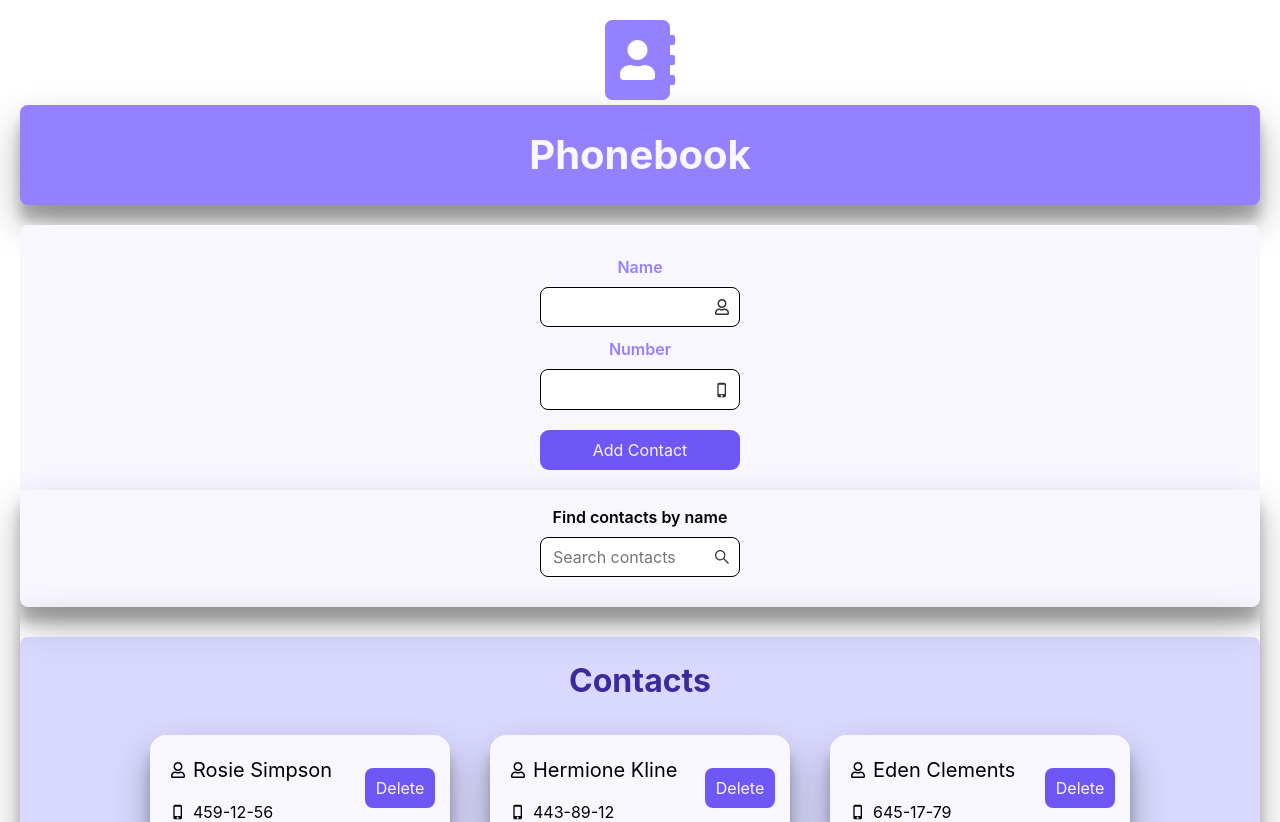
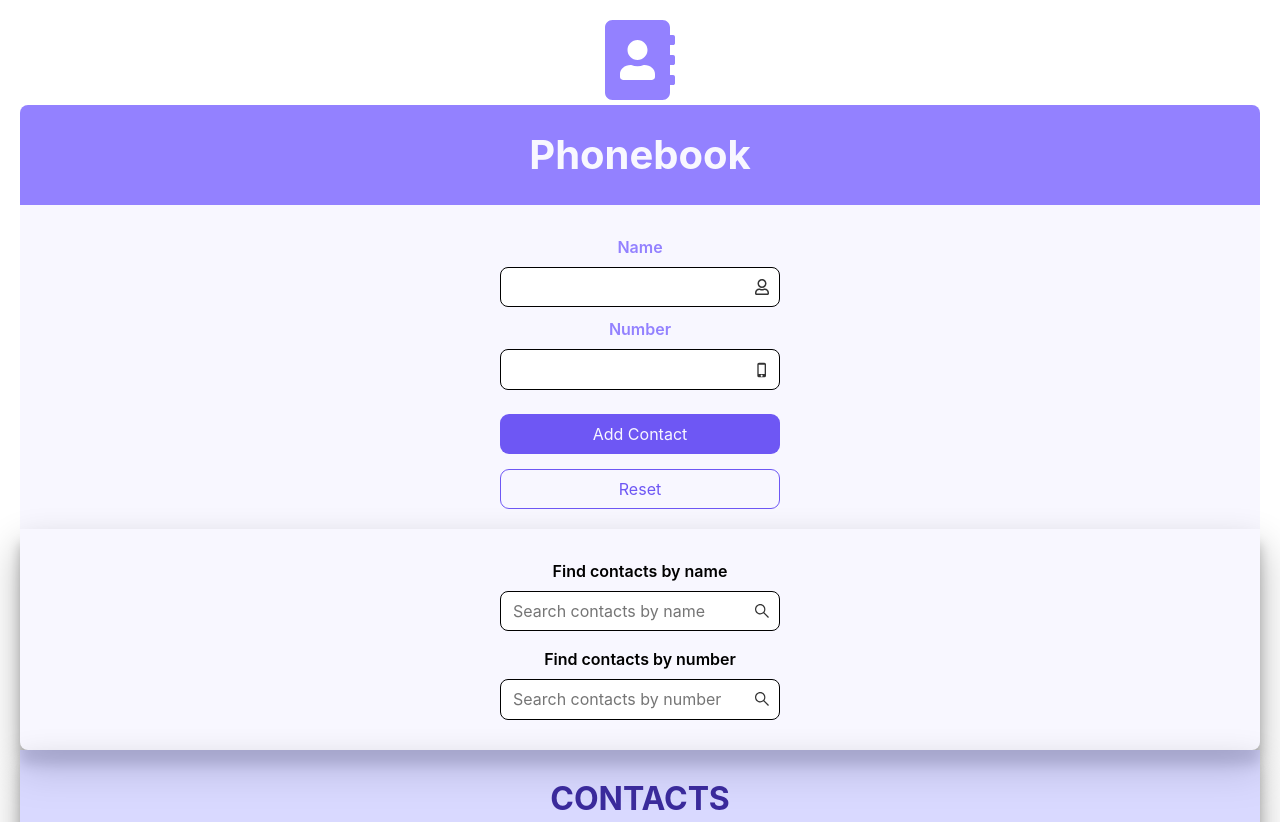
Before and after one commit to DennisUser1/react-hw-03, a React (Vite) app: page / in a window 1280 px wide. Shown: the top 822 px of the page. Built offline with nearby package versions, Linux system fonts and the light colour scheme.

Commit message:
v.1.4. Fixed bugs styles

```diff
--- a/src/App.css
+++ b/src/App.css
@@ -8,12 +8,12 @@
 .mainTitle {
   text-align: center;
   font-size: 40px;
-  margin-bottom: 20px;
+  /* margin-bottom: 20px; */
   background-color:  #9381ff;
   color: #f8f7ff;
   padding: 20px;
-  border-radius: 8px;
-  box-shadow:  0 19px 38px rgba(0, 0, 0, 0.3), 0 15px 12px rgba(0, 0, 0, 0.22);
+  border-radius: 8px 8px 0 0;
+  /* box-shadow:  0 19px 38px rgba(0, 0, 0, 0.3), 0 15px 12px rgba(0, 0, 0, 0.22); */
 }
 
 .cardBox {
@@ -28,26 +28,21 @@
 .subtitleWrapper {
   display: flex;
   align-items: center;
-  justify-content: center;
-  position: relative;
+  justify-content: space-evenly;
+  background-color: #b8b8ff87;
+  padding: 25px;
 }
 
 .preTitle {
-  flex-grow: 1;
-  text-align: center;
   font-size: 32px;
-  background-color: #b8b8ff87;
   color: #3a2a9b;
-  padding: 20px 40px 20px 40px;
-  margin-top: 30px;
-  border-radius: 8px 8px 0 0;
+  text-transform: uppercase;
 }
 
 .undoButton {
   display: flex;
   justify-content: center;
   align-items: center;
-  /* padding: 10px; */
   width: 70px;
   height: 40px;
   border-radius: 8px;
@@ -55,36 +50,88 @@
   background-color: #3a2a9b;
   color: #f8f7ff;
   cursor: pointer;
-  position: absolute;
-  right: 6.4%;
-  top: 47%;
   transition: all 0.25s cubic-bezier(0.7, 0.98, 0.86, 0.98);
 }
 
 .undoButton:hover {
-  background-color: #261c68;
+  background-color: #30208f;
+}
+
+.messageWrapper {
+  display: flex;
+  align-items: center;
+  justify-content: center;
+  background-color: #b8b8ff87;
+}
+
+.messageContentWrapper {
+  display: flex;
+  align-items: center;
+  padding: 16px 18px 25px 18px;
+  gap: 6px;
+  background-color: #f8f7ff;
+  width: 300px;
+  border-radius: 16px;
+  margin-bottom: 25px;
+}
+
+.messageInfo {
+  text-align: center;
+  color: red;
+  /* font-weight: 600; */
+  width: 220px;
+}
+
+.messageIconInfo {
+  color: red;
+}
+
+@media screen and (min-width: 300px) and (max-width: 359px) {
+  .subtitleWrapper {
+    padding: 30px 6px 20px 6px;
+    justify-content: space-around;
+  }
+
+  .preTitle {
+    margin-right: 0;
+    margin-left: 0;
+  }
+}
+
+@media screen  and (min-width: 360px) and (max-width: 380px) {
+  .subtitleWrapper {
+    padding: 30px 12px 20px 12px;
+    justify-content: space-around;
+  }
+
+  .preTitle {
+    font-size: 24px;
+    margin-right: 20px;
+    margin-left: 20px;
+  }
+}
+
+@media screen and (min-width: 381px) and (max-width: 460px) {
+  .subtitleWrapper {
+    padding: 30px 20px 20px 20px;
+    justify-content: space-evenly;
+  }
+
+  .preTitle {
+    font-size: 24px;
+    margin-right: 20px;
+    margin-left: 20px;
+  }
 }
 
 @media screen and (min-width: 300px) and (max-width: 460px) {
   .iconBook {
-    font-size: 50px;
+    font-size: 60px;
   }
-
-  .preTitle {
-    text-align: left;
-  }
-
-  .undoButton {
-    position: absolute;
-    right: 8%;
-    top: 47%;
-   }
 }
 
-@media screen and (min-width: 1560px) {
-  .undoButton {
-    position: absolute;
-    right: 9.3%;
-    top: 47%;
-   }
+@media screen and (min-width: 461px) and (max-width: 767px) {
+  .preTitle {
+    font-size: 24px;
+  }
 }
--- a/src/App.jsx
+++ b/src/App.jsx
@@ -4,18 +4,17 @@ import SearchBox from "components/SearchBox/SearchBox";
 import ContactList from "components/ContactList/ContactList";
 import initialContacts from './db/contacts.json';
 import { FaAddressBook } from "react-icons/fa";
+import { FaChess } from "react-icons/fa";
 import "./App.css";
 
 export default function App() {
-
   const [contacts, setContacts] = useState(() => {
-    const savedContact = JSON.parse(
-      window.localStorage.getItem("saved-contacts")
-    );
+    const savedContact = JSON.parse(window.localStorage.getItem("saved-contacts"));
     return savedContact !== null ? savedContact : initialContacts;
   });
 
-  const [filter, setFilter] = useState("");
+  const [filterByName, setFilterByName] = useState("");
+  const [filterByNumber, setFilterByNumber] = useState("");
   const [deletedContact, setDeletedContact] = useState(null);
   const [deletedContactIndex, setDeletedContactIndex] = useState(null);
 
@@ -24,9 +23,7 @@ export default function App() {
   }, [contacts]);
 
   const addContact = (newContact) => {
-    setContacts((prevContacts) => {
-      return [newContact, ...prevContacts];
-    });
+    setContacts((prevContacts) => [newContact, ...prevContacts]);
   };
 
   const deleteContact = (contactId) => {
@@ -51,22 +48,52 @@ export default function App() {
     }
   };
 
-  const filteredContacts = contacts.filter((contact) =>
-    contact.name.toLocaleLowerCase().includes(filter.toLocaleLowerCase())
-  );
+  const filteredContacts = contacts.filter(contact => {
+    if (filterByName) {
+      return contact.name.toLowerCase().includes(filterByName.toLowerCase());
+    }
+    if (filterByNumber) {
+      return contact.number.includes(filterByNumber);
+    }
+    return true;
+  });
+
+  const noContacts = contacts.length === 0;
 
   return (
     <div className="cardBox">
-      <FaAddressBook className="iconBook"/>
+      <FaAddressBook className="iconBook" />
       <h1 className="mainTitle">Phonebook</h1>
       <ContactForm addContact={addContact} />
-      <SearchBox filterContacts={filter} setFilterContacts={setFilter} />
+      <SearchBox
+        filterByName={filterByName}
+        setFilterByName={setFilterByName}
+        filterByNumber={filterByNumber}
+        setFilterByNumber={setFilterByNumber}
+      />
       <div className="boxShadow">
         <div className="subtitleWrapper">
           <h2 className="preTitle">Contacts</h2>
-          {deletedContact && <button className="undoButton" onClick={undoDelete}>Undo</button>}
+          {!noContacts && deletedContact && (
+            <button className="undoButton" onClick={undoDelete}>
+              Undo
+            </button>
+          )}
         </div>
-        <ContactList contacts={filteredContacts} deleteContact={deleteContact}/>
+        {noContacts ? (
+          <div className="messageWrapper">
+            <div className="messageContentWrapper">
+              <FaChess className="messageIconInfo" size="16"/>
+              <p className="messageInfo">
+                Not contacts available at the moment.
+                <br/>
+                Please, add some contacts to view them here.
+              </p>
+            </div>
+          </div>
+        ) : (
+          <ContactList contacts={filteredContacts} deleteContact={deleteContact} />
+        )}
       </div>
     </div>
   );
--- a/src/components/Contact/Contact.jsx
+++ b/src/components/Contact/Contact.jsx
@@ -5,7 +5,7 @@ import styles from "./Contact.module.css";
 export default function Contact({ id, name, number, deleteContact }) {
     return (
       <>
-        <div className={styles.infoCardWrapper}>
+        <div className={styles.contactCardWrapper}>
           <div className={styles.iconCardWrapper}>
               <FaRegUser size="16" />
               <p className={styles.name}>
--- a/src/components/Contact/Contact.module.css
+++ b/src/components/Contact/Contact.module.css
@@ -1,17 +1,19 @@
-.infoCardWrapper {
+.contactCardWrapper {
     display: flex;
     flex-direction: column;
     row-gap: 15px;
 }
 
 .name {
-    font-size: 20px;
+    font-size: 18px;
     word-wrap: break-word;
     /* word-break: break-all; */
     word-break: keep-all;
     hyphens: auto;
     white-space: normal;
-    max-width: 170px;
+    max-width: 165px;
+    display: -webkit-box;
+    -webkit-line-clamp: 2;
 }
 
 .number {
@@ -22,7 +24,13 @@
     display: flex;
     flex-direction: row;
     align-items: center;
-    gap: 7px;
+    gap: 5px;
+    max-width: 185px;
+}
+
+.iconCardWrapper:first-of-type {
+    padding-bottom: 6px;
+    border-bottom: 0.5px solid #6e57f4;
 }
 
 .deleteButton {
@@ -39,7 +47,7 @@
     cursor: pointer;
     position: absolute;
     top: 30%;
-    right: 15px;
+    right: 12px;
     transition: all 0.25s cubic-bezier(0.7, 0.98, 0.86, 0.98);
 }
 
@@ -47,8 +55,23 @@
     background-color: #5a4cfa;
 }
 
-@media screen and (min-width: 300px) and (max-width: 460px) {
+@media screen and (min-width: 360px) and (max-width: 460px) {
     .name {
-        font-size: 18.5px;
+        font-size: 17.5px;
     }
 }
+
+@media screen and (min-width: 300px) and (max-width: 359px) {
+    .iconCardWrapper {
+        max-width: 160px;
+    }
+
+    .name {
+        max-width: 145px;
+        font-size: 16px;
+    }
+
+    .number {
+        font-size: 14px;
+    }
+}
--- a/src/components/ContactForm/ContactForm.jsx
+++ b/src/components/ContactForm/ContactForm.jsx
@@ -51,8 +51,11 @@ export default function ContactForm({ addContact }) {
         </div>
         <ErrorMessage name="number" component="span" className={styles.error} />
 
-        <button type="submit" className={styles.button}>
+        <button type="submit" className={clsx(styles.addButton)}>
           Add Contact
+        </button>
+        <button className={clsx(styles.resetButton)} type="reset">
+          Reset
         </button>
       </Form>
     </Formik>
--- a/src/components/ContactForm/ContactForm.module.css
+++ b/src/components/ContactForm/ContactForm.module.css
@@ -3,10 +3,10 @@
     flex-direction: column;
     align-items: center;
     justify-content: center;
-    padding: 30px;
+    padding: 30px 0 30px 0;
     padding-bottom: 20px;
-    border-top-left-radius: 8px;
-    border-top-right-radius: 8px;
+    /* border-top-left-radius: 8px;
+    border-top-right-radius: 8px; */
     margin: 0 auto;
     background-color: #f8f7ff;
 }
@@ -19,7 +19,7 @@
 
 .inputWrapper {
   position: relative;
-  max-width: 200px;
+  max-width: 280px;
   width: 100%;
 }
 
@@ -48,19 +48,25 @@
   color: #333;
 }
 
+.input:focus + .iconName,
+.input:focus + .iconNumber {
+  color: #9381ff;
+}
+
 .error {
     font-size: 14px;
     color: red;
     margin-bottom: 10px;
     white-space: pre-line;
     text-align: center;
+    width: 250px;
 }
 
-.button {
+.addButton {
     display: flex;
     justify-content: center;
     align-items: center;
-    width: 200px;
+    width: 280px;
     height: 40px;
     /* padding: 10px; */
     border-radius: 9px;
@@ -68,13 +74,14 @@
     background-color: #6e57f4;
     color:  #f8f7ff;
     cursor: pointer;
-    margin-top: 10px;
+    margin-top: 14px;
     transition: all 0.25s cubic-bezier(0.7, 0.98, 0.86, 0.98);
     position: relative;
     overflow: hidden;
+    margin-bottom: 15px;
 }
 
-.button:after {
+.addButton:after {
     content: '';
     width: 100%;
     height: 200%;
@@ -93,8 +100,23 @@
     animation: blink 3s infinite;
   }
 
-button:hover {
+.addButton:hover {
     background-color: #5a4cfa;
+}
+
+.resetButton {
+  cursor: pointer;
+  width: 280px;
+  height: 40px;
+  border: 1.5px solid #6e57f4;
+  border-radius: 9px;
+  color: #6e57f4;
+  transition: all 0.25s cubic-bezier(0.7, 0.98, 0.86, 0.98);
+}
+
+.resetButton:hover {
+  background-color: #6e57f4;
+  color:  #f8f7ff;
 }
 
 @keyframes blink {
@@ -108,3 +130,13 @@ button:hover {
       left: 100%;
     }
 }
+
+@media screen and (min-width: 300px) and (max-width: 359px) {
+  .inputWrapper {
+    max-width: 240px;
+  }
+
+  .addButton, .resetButton {
+    width: 240px;
+  }
+}
--- a/src/components/ContactList/ContactList.module.css
+++ b/src/components/ContactList/ContactList.module.css
@@ -2,14 +2,16 @@
     display: flex;
     flex-wrap: wrap;
     justify-content: center;
-    gap: 20px 40px;
+    gap: 20px 30px;
     background-color: #b8b8ff87;
     padding: 10px 40px 40px 40px;
     border-radius: 0 0 8px 8px;
 }
 
 .contactItem {
-    min-width: 300px;
+    max-height: 170px;
+    min-width: 320px;
+    max-width: 100%;
     border-radius: 16px;
     box-shadow: 0 19px 38px rgba(0, 0, 0, 0.3), 0 15px 12px rgba(0, 0, 0, 0.22);
     background-color: #f8f7ff;
@@ -28,3 +30,15 @@
         padding: 8px;
     }
 }
+
+@media screen and (min-width: 360px) and (max-width: 380px) {
+    .contactItem {
+        min-width: 300px;
+    }
+}
+
+@media screen and (min-width: 300px) and (max-width: 359px) {
+    .contactItem {
+        min-width: 260px;
+    }
+}
--- a/src/components/SearchBox/SearchBox.jsx
+++ b/src/components/SearchBox/SearchBox.jsx
@@ -1,24 +1,52 @@
+import { useId } from "react";
 import { FaSistrix } from 'react-icons/fa';
 import styles from "./SearchBox.module.css";
 
-export default function SearchBox({ filterContacts, setFilterContacts }) {
-  const handleSearch = (event) => {
-    setFilterContacts(event.target.value);
+export default function SearchBox({ filterByName, setFilterByName, filterByNumber, setFilterByNumber }) {
+  const nameSearchId = useId();
+  const numberSearchId = useId();
+
+  const handleNameSearch = (event) => {
+    setFilterByName(event.target.value);
+    setFilterByNumber("");
   };
+
+  const handleNumberSearch = (event) => {
+    setFilterByNumber(event.target.value);
+    setFilterByName("");
+  };
+
   return (
     <div className={styles.searchWrapper}>
-      <label>
+      <label htmlFor={nameSearchId}>
         <div className={styles.inputContainer}>
           <input
+            id={nameSearchId}
             type="search"
-            name="search"
-            placeholder="Search contacts"
-            value={filterContacts}
-            onChange={handleSearch}/>
+            name="searchName"
+            placeholder="Search contacts by name"
+            value={filterByName}
+            onChange={handleNameSearch}
+          />
           <FaSistrix className={styles.iconSearch} />
         </div>
         Find contacts by name
       </label>
+
+      <label htmlFor={numberSearchId}>
+        <div className={styles.inputContainer}>
+          <input
+            id={numberSearchId}
+            type="search"
+            name="searchNumber"
+            placeholder="Search contacts by number"
+            value={filterByNumber}
+            onChange={handleNumberSearch}
+          />
+          <FaSistrix className={styles.iconSearch} />
+        </div>
+        Find contacts by number
+      </label>
     </div>
   );
 };
--- a/src/components/SearchBox/SearchBox.module.css
+++ b/src/components/SearchBox/SearchBox.module.css
@@ -3,14 +3,13 @@
     flex-direction: column;
     align-items: center;
     justify-content: center;
-    padding: 30px;
-    padding-top: 15px;
+    padding: 30px 0 30px 0;
     box-shadow: 0 19px 38px rgba(0, 0, 0, 0.3), 0 15px 12px rgba(0, 0, 0, 0.22);
     border-bottom-left-radius: 8px;
     border-bottom-right-radius: 8px;
     margin: 0 auto;
     background-color: #f8f7ff;
-    margin-bottom: 20 px;
+    gap: 16px;
 }
 
 label {
@@ -24,8 +23,7 @@ label {
 
 .inputContainer {
     position: relative;
-    max-width: 200px;
-    width: 100%;
+    width: 280px;
 }
 
 input {
@@ -40,7 +38,15 @@ input {
 
 input:hover,
 input:focus {
-  border: 1px solid #9381ff;
+    border: 1px solid #9381ff;
+}
+
+input:focus + .iconSearch {
+    color: #9381ff;
+}
+
+input:focus::placeholder {
+    color: #9381ff;
 }
 
 .iconSearch {
@@ -52,3 +58,17 @@ input:focus {
     width: 16px;
     height: 16px;
 }
+
+@media screen and (min-width: 300px) and (max-width: 359px) {
+    .inputContainer {
+        width: 240px;
+    }
+
+    input {
+        padding: 10px 35px 10px 6px;
+    }
+
+    input::placeholder {
+        font-size: 14px;
+    }
+}
```
Also changed, not shown: src/helpers/contactSchema.js (+7 -7 lines).
